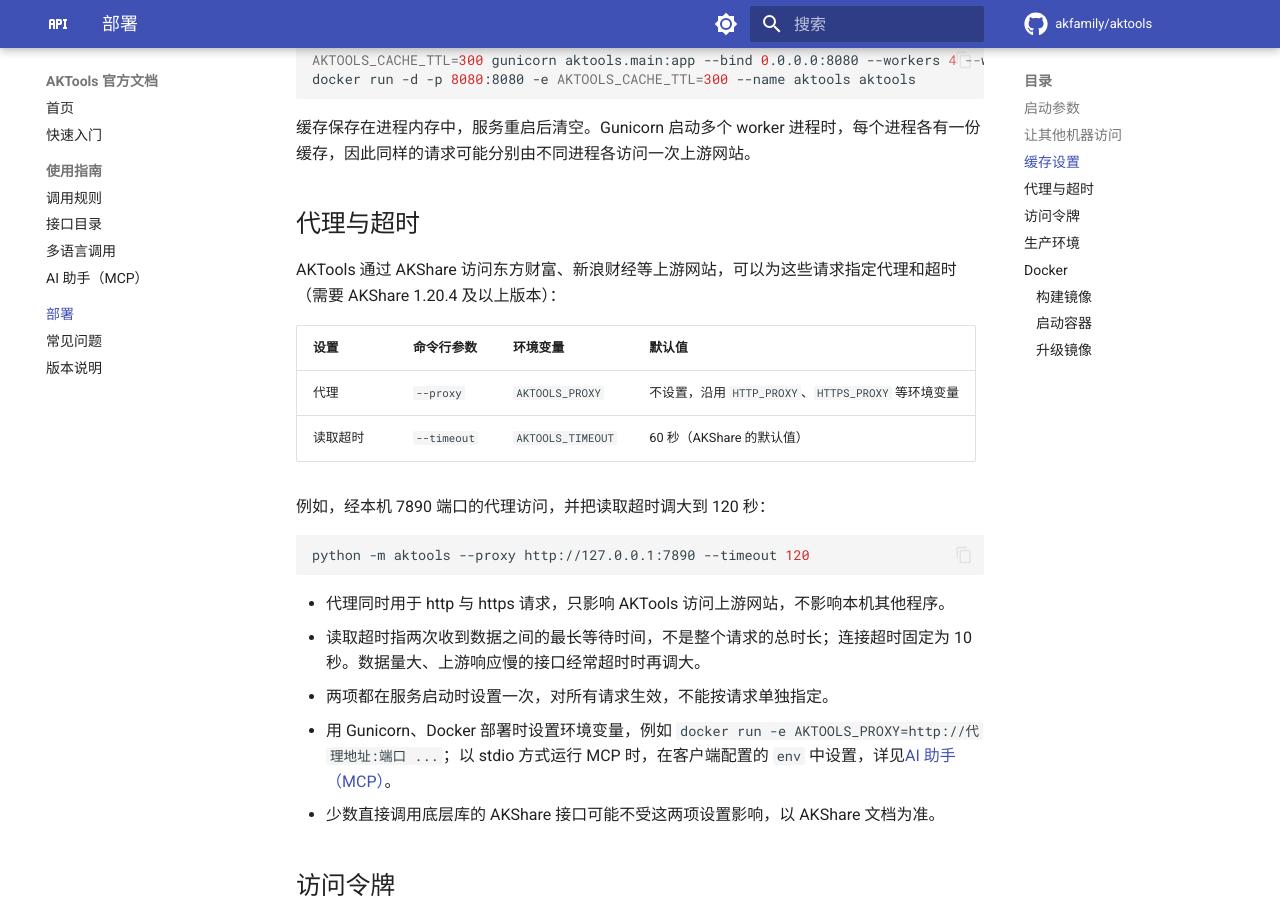
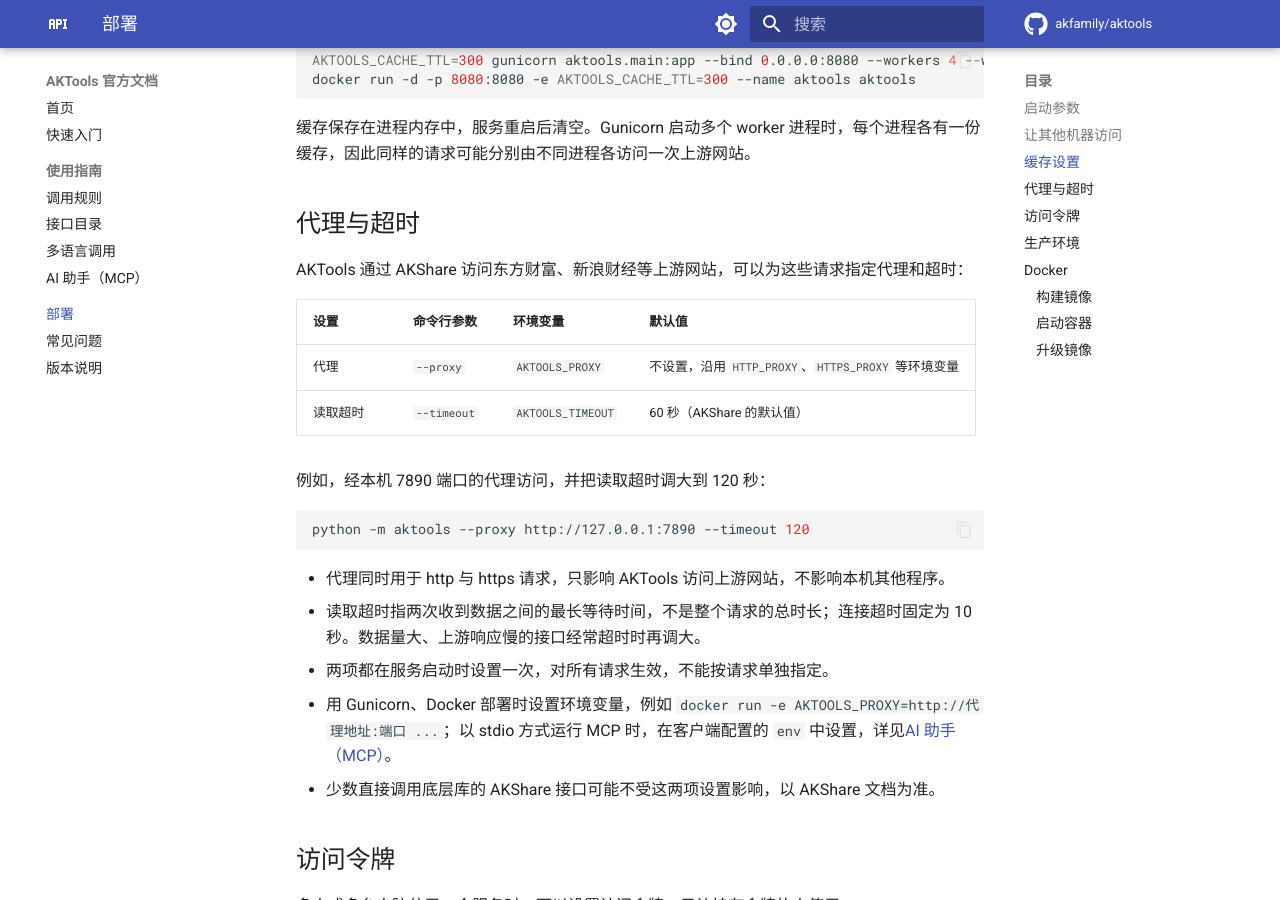
Before and after one commit to akfamily/aktools, an MkDocs documentation site: the page built from docs/deploy.md, in a window 1280 px wide and 900 px high, scrolled down 1916 px. Built offline with MkDocs 1.6.1 and Material for MkDocs 9.7.7, drawn with Linux system fonts in a browser that asks for light colours; comment, search, counter and statistics services are not loaded.

Commit message:
build: 最低依赖提升到 akshare 1.20.13
AKShare 1.20.13 起，数字与布尔参数同时接受文本，经 AKTools 以网址传入的 page 等参数不再报错；各接口的超时也统一由全局设置，--timeout 对所有接口生效

```diff
--- a/docs/deploy.md
+++ b/docs/deploy.md
@@ -67,7 +67,7 @@
 
 ## 代理与超时 {#network}
 
-AKTools 通过 AKShare 访问东方财富、新浪财经等上游网站，可以为这些请求指定代理和超时（需要 AKShare 1.20.4 及以上版本）：
+AKTools 通过 AKShare 访问东方财富、新浪财经等上游网站，可以为这些请求指定代理和超时：
 
 | 设置 | 命令行参数 | 环境变量 | 默认值 |
 | --- | --- | --- | --- |
--- a/pyproject.toml
+++ b/pyproject.toml
@@ -46,7 +46,7 @@
     "Topic :: Office/Business :: Financial :: Investment",
 ]
 dependencies = [
-    "akshare>=1.16.25",
+    "akshare>=1.20.13",
     "requests>=2.22.0",
     "fastapi>=0.115.5",
     "uvicorn>=0.16.0",
```
Also changed, not shown: 1 other file.
